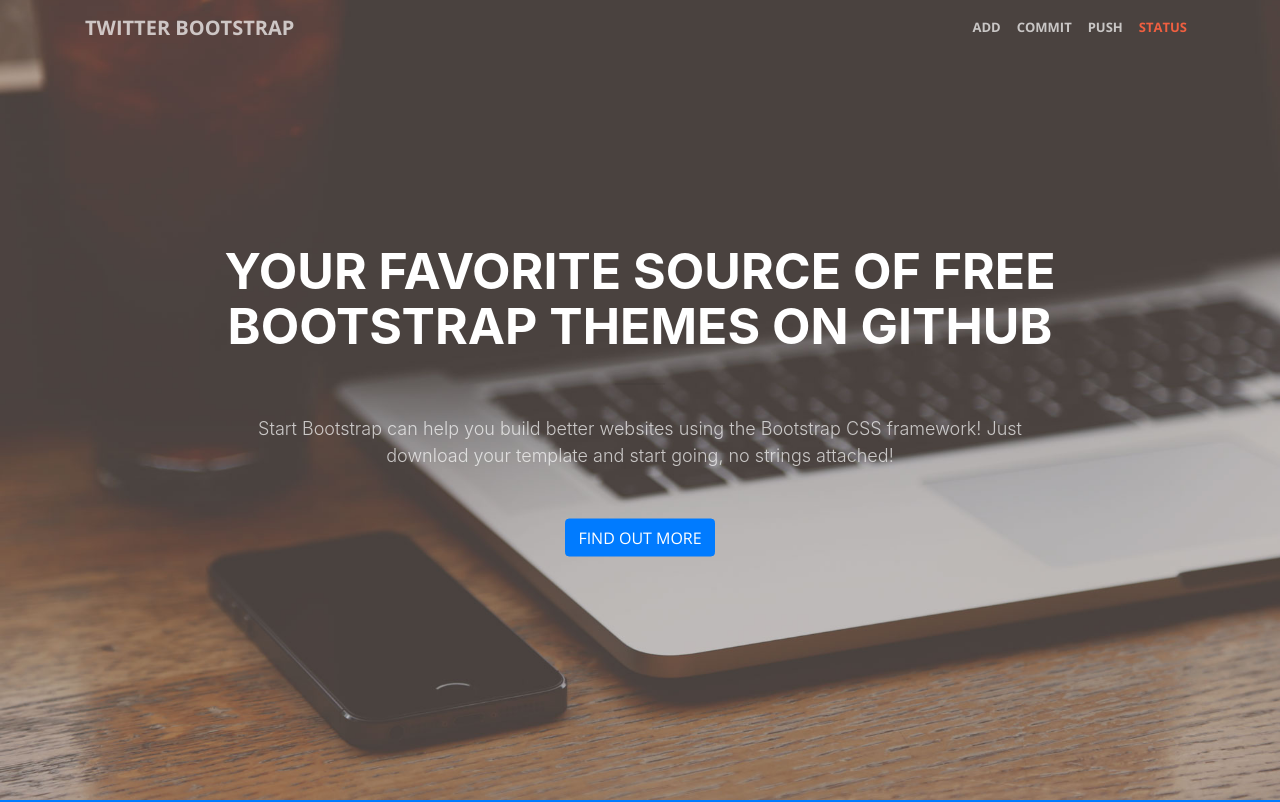
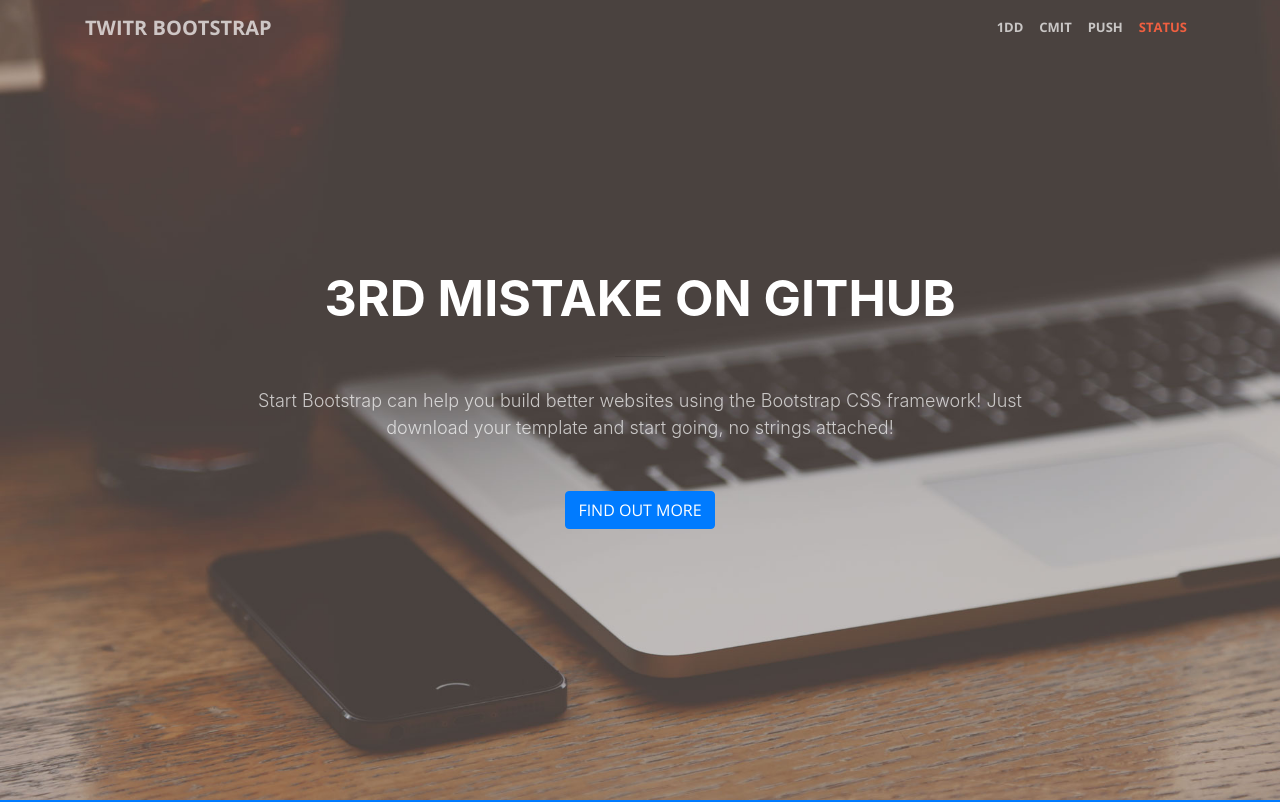
Before and after one commit to kumarlekhak/learn-able-git-course, a website with bundled scripts: page index.html in a window 1280 px wide. Shown: the top 802 px of the page. Built offline with nearby package versions, Linux system fonts and the light colour scheme.

Commit message:
3rd mistake

```diff
--- a/index.html
+++ b/index.html
@@ -31,17 +31,17 @@
     <!-- Navigation -->
     <nav class="navbar navbar-expand-lg navbar-light fixed-top" id="mainNav">
       <div class="container">
-        <a class="navbar-brand js-scroll-trigger" href="#page-top">Twitter Bootstrap</a>
+        <a class="navbar-brand js-scroll-trigger" href="#page-top">Twitr Bootstrap</a>
         <button class="navbar-toggler navbar-toggler-right" type="button" data-toggle="collapse" data-target="#navbarResponsive" aria-controls="navbarResponsive" aria-expanded="false" aria-label="Toggle navigation">
           <span class="navbar-toggler-icon"></span>
         </button>
         <div class="collapse navbar-collapse" id="navbarResponsive">
           <ul class="navbar-nav ml-auto">
             <li class="nav-item">
-              <a class="nav-link js-scroll-trigger" href="#about">add</a>
+              <a class="nav-link js-scroll-trigger" href="#about">1dd</a>
             </li>
             <li class="nav-item">
-              <a class="nav-link js-scroll-trigger" href="#services">commit</a>
+              <a class="nav-link js-scroll-trigger" href="#services">cmit</a>
             </li>
             <li class="nav-item">
               <a class="nav-link js-scroll-trigger" href="#portfolio">push</a>
@@ -57,7 +57,7 @@
     <header class="masthead">
       <div class="header-content">
         <div class="header-content-inner">
-          <h1 id="homeHeading">Your Favorite Source of Free Bootstrap Themes on github</h1>
+          <h1 id="homeHeading">3rd mistake on github</h1>
           <hr>
           <p>Start Bootstrap can help you build better websites using the Bootstrap CSS framework! Just download your template and start going, no strings attached!</p>
           <a class="btn btn-primary btn-xl js-scroll-trigger" href="#about">Find Out More</a>
```
